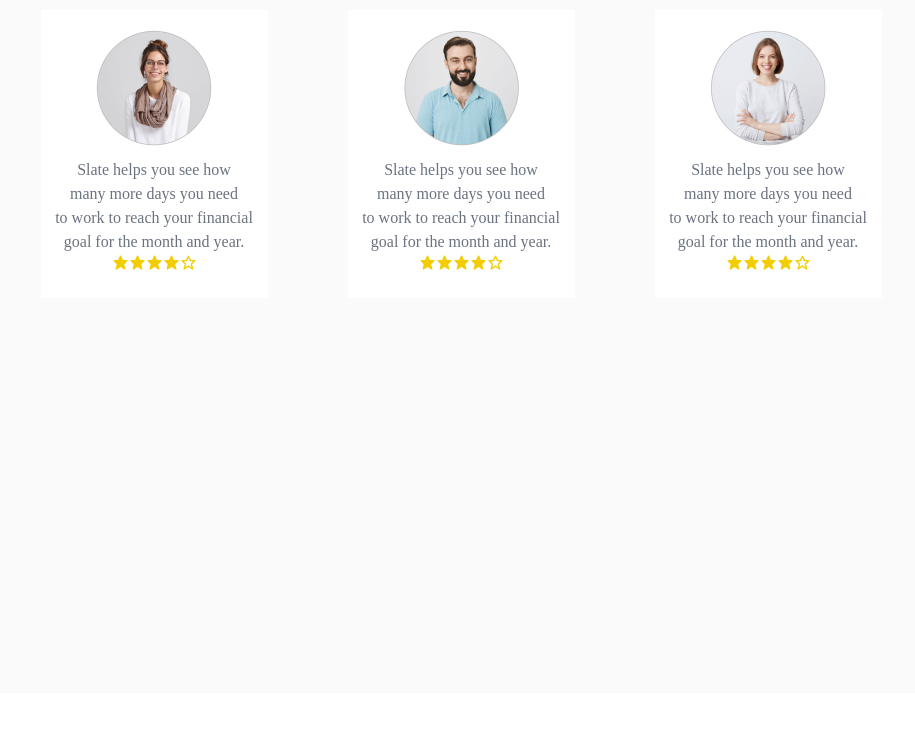
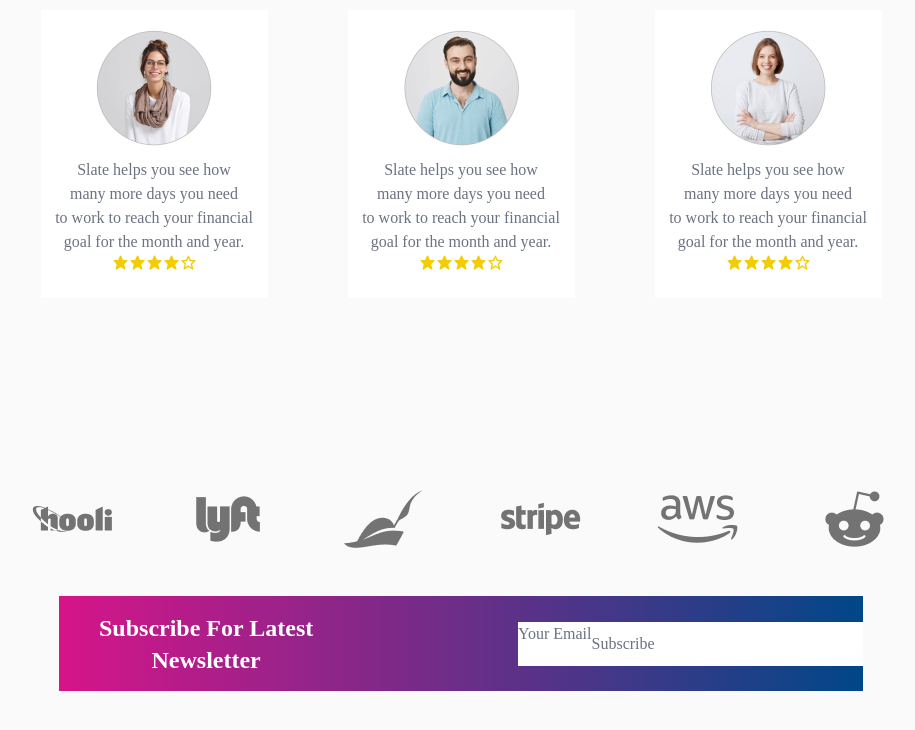
Before and after one commit to 1Alexey1727/Maket, a plain HTML site: page titov/index.html in a window 1280 px wide. Shown: the part 1307-2037 px from the top of the page, without its empty margins (179-1094 px from the left). Before the commit the page ends 2000 px from the top, so only its background shows below. Drawn offline with nearby package versions, Linux system fonts and the light colour scheme.

Commit message:
Добавил 6 лого
6 лого

```diff
--- a/titov/index.html
+++ b/titov/index.html
@@ -18,7 +18,7 @@
   </script>
 </head>
 <body>
-  <div class="contain w-[1105px] h-[2000px] mx-auto bg-[#FAFAFA]">
+  <div class="contain w-[1105px] h-[2500px] mx-auto bg-[#FAFAFA]">
     <div class="header text-white h-[608px] font-[Montserrat] bg-[url('./123.jpg')]">
       <header class="flex items-center pt-10 pl-[150px]" >
         <div class="logo pr-20 text-[18px] font-bold">BrandName</div>
@@ -121,6 +121,18 @@
           </div>
         </div>
       </div>
+      <div class="images justify-center pt-48 flex flex-row gap-10 items-center">
+        <div><img src="./col-md-2.png" alt=""></div>
+        <div><img src="./col-md-2-1.png" alt=""></div>
+        <div><img src="./col-md-2-2.png" alt=""></div>
+        <div><img src="./col-md-2-3.png" alt=""></div>
+        <div><img src="./col-md-2-4.png" alt=""></div>
+        <div><img src="./col-md-2-5.png" alt=""></div>
+      </div>
+      <div class="flex items-center justify-between mt-12 mx-auto w-[804px] h-[95px] bg-gradient-to-r from-[#D71489] to-[#004788]">
+        <div class="flex font-[Montserrat] font-bold text-white text-2xl pl-10">Subscribe For Latest <br> Newsletter</div>
+        <div class="flex text-gray-500  font-[Montserrat] pr-20 w-[345px] h-[44px] bg-white">Your Email <button>Subscribe</button></div>
+      </div>
     </main>
   </div>
 </body>
```
Also changed, not shown: titov/col-md-2-1.png (added), titov/col-md-2-2.png (added), titov/col-md-2-3.png (added), titov/col-md-2-4.png (added), titov/col-md-2-5.png (added), titov/col-md-2.png (added).
